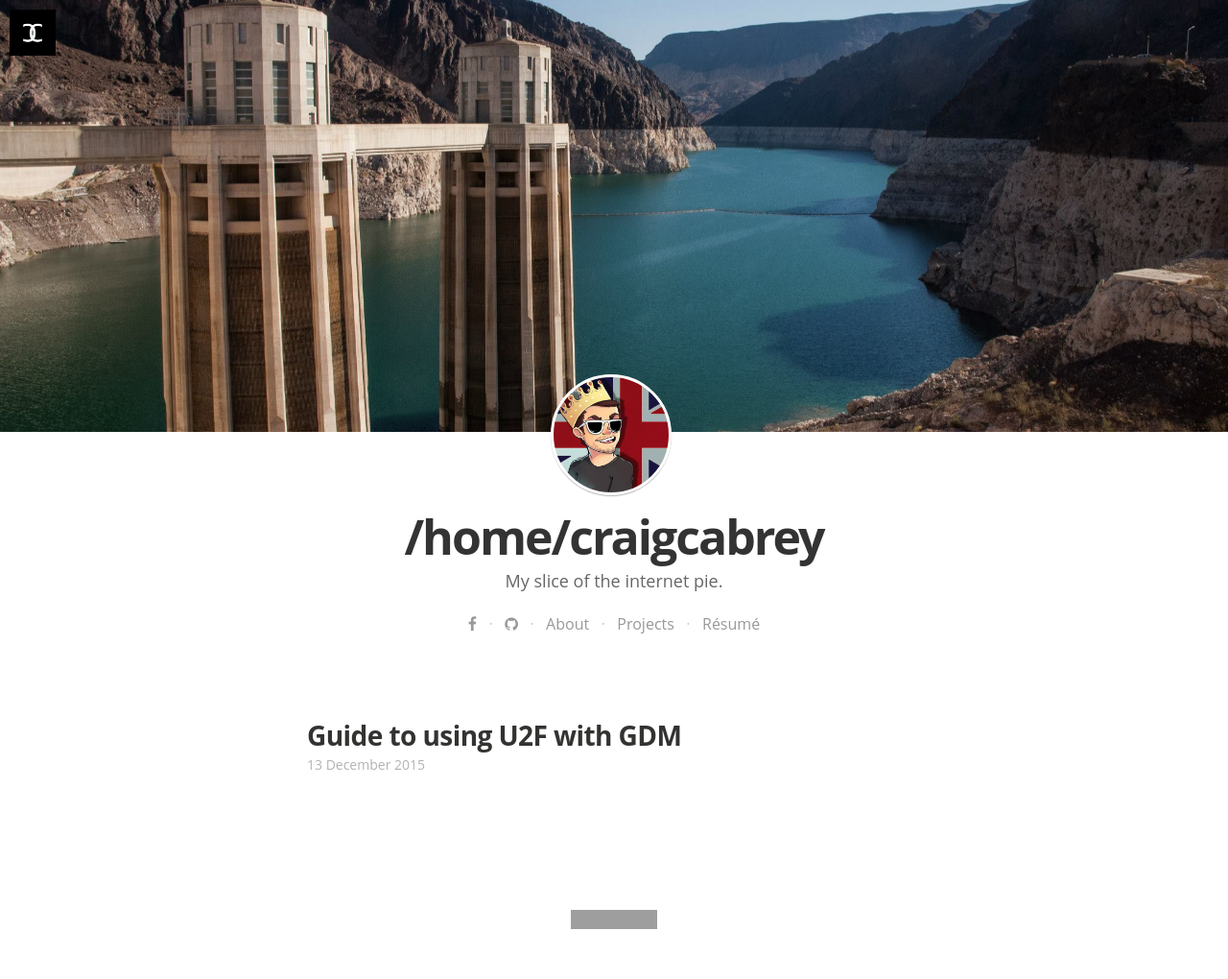
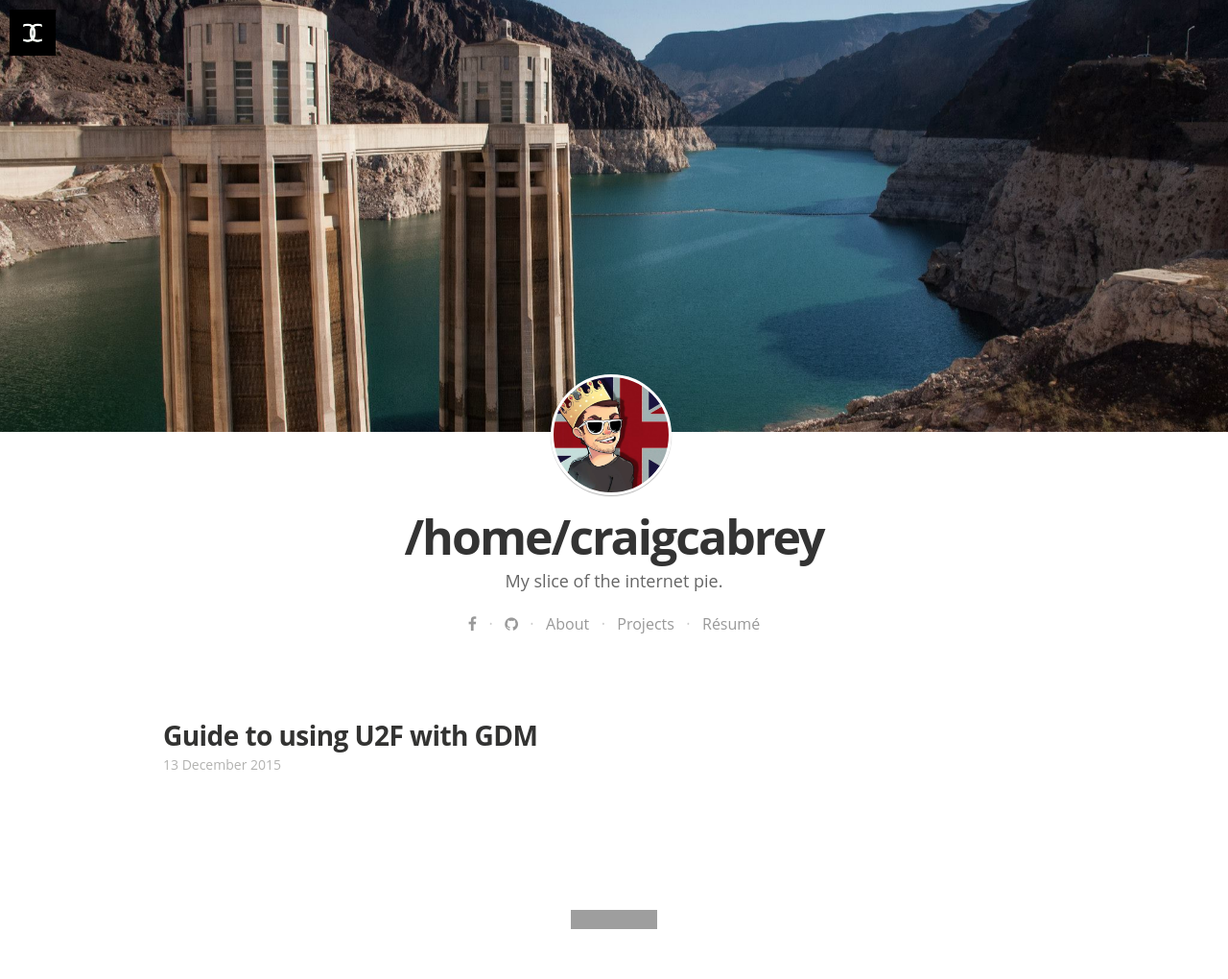
Before and after one commit to craigcabrey/craigcabrey.github.io, a Jekyll site: the page built from index.html, in a window 1280 px wide. Shown: the whole page at 96% size. Built offline with Jekyll 4.4.1, drawn with Linux system fonts in a browser that asks for light colours; nearby versions of some CDN libraries; some web fonts are replaced; Markdown is read by kramdown in place of the engine named in the settings; the list of posts is cut into pages by our own code; grey boxes are pictures that could not be loaded.

Commit message:
Increase content size to 940px

```diff
--- a/css/main.sass
+++ b/css/main.sass
@@ -130,7 +130,7 @@ body
 
 .content
   width: 100%
-  max-width: 640px
+  max-width: 940px
   margin: 0 auto
   @include box-sizing(border-box)
   @include respond-to(800)
```
